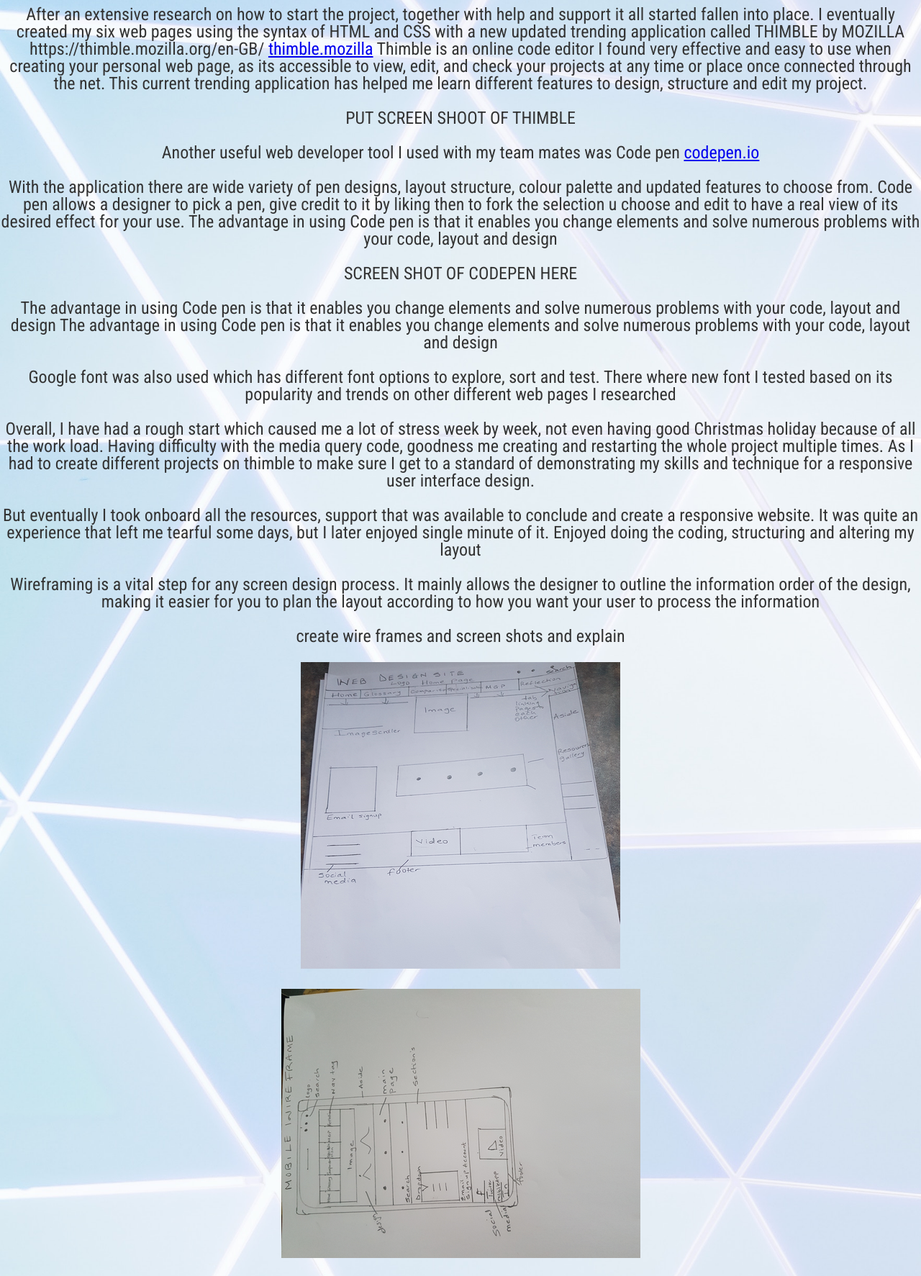
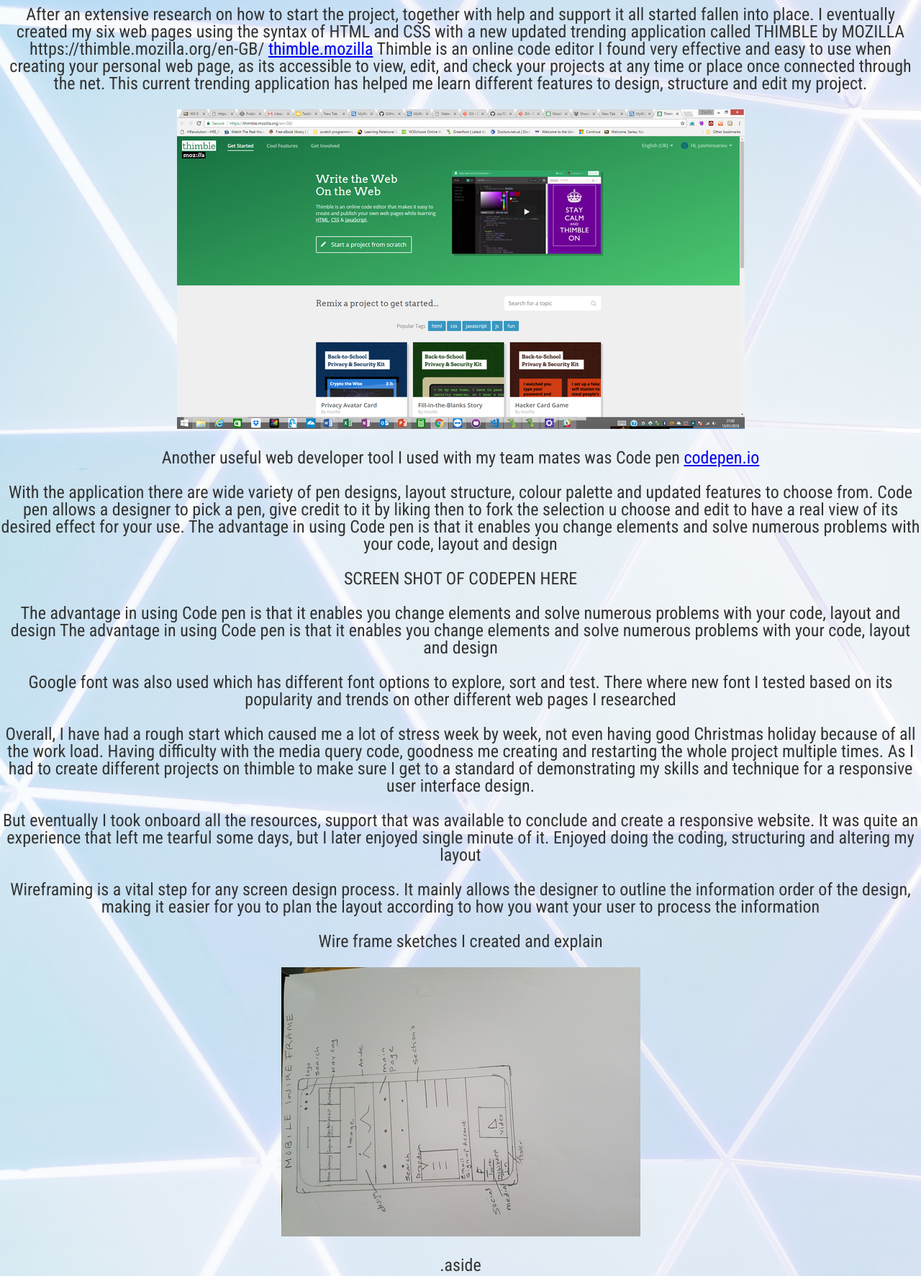
Before and after one commit to Rieu20/csy1018, a plain HTML site: page docs/reflection.html in a window 1280 px wide. Shown: the part 529-2302 px from the top of the page at 72% size. Drawn offline with Linux system fonts and the light colour scheme; a web font is replaced by a local one.

Commit message:
Updated tags , reflection, index

```diff
--- a/docs/reflection.html
+++ b/docs/reflection.html
@@ -36,7 +36,7 @@
             <a href="https://thimble.mozilla.org/en-GB/">thimble.mozilla</a>
             Thimble is an online code editor I found very effective and easy to use when creating your personal web page, as its accessible to view, edit, and check your projects at any time or place once connected through the net.
             This current trending application has helped me learn different features to design, structure and edit my project.</p>
-          <p>PUT SCREEN SHOOT OF THIMBLE</p>
+          <img src="wireframe.png" alt="Image description" />
 
           <p>Another useful web developer tool I used with my team mates was Code pen
          <a href=" https://codepen.io/<a">codepen.io</a>
@@ -54,9 +54,9 @@
             Having difficulty with the media query code, goodness me creating and restarting the whole project multiple times.  As I had to create different projects on thimble to make sure I get to a standard of demonstrating my skills and technique for a responsive user interface design.</p>
           <p> But eventually I took onboard all the resources, support that was available to conclude and create a responsive website. It was quite an experience that left me tearful some days, but I later enjoyed single minute of it. Enjoyed doing the coding, structuring and altering my layout </p>
           <p>Wireframing is a vital step for any screen design process. It mainly allows the designer to outline the information order of the design, making it easier for you to plan the layout according to how you want your user to process the information </p>
-          <p>create wire frames and screen shots and explain</p>
-          <p> <img src="wireframe%20desktop.jpg" alt="Image description" /></p>
-          <p>  <img src="wirefam%20mobile.jpg" alt="Image description" /></p>
+          <p>Wire frame sketches I created and explain</p>
+          <p> <img src="wirefam mobile.jpg" alt="Image description" /></p>
+
          </section>
       </main>
       </article>
```
Also changed, not shown: docs/index.html (+9 -3 lines), docs/img/Collage 2018-01-13 19_50_50.jpg (added), docs/img/wireframe.png (added), docs/wireframe.png (added), 1 other file.
